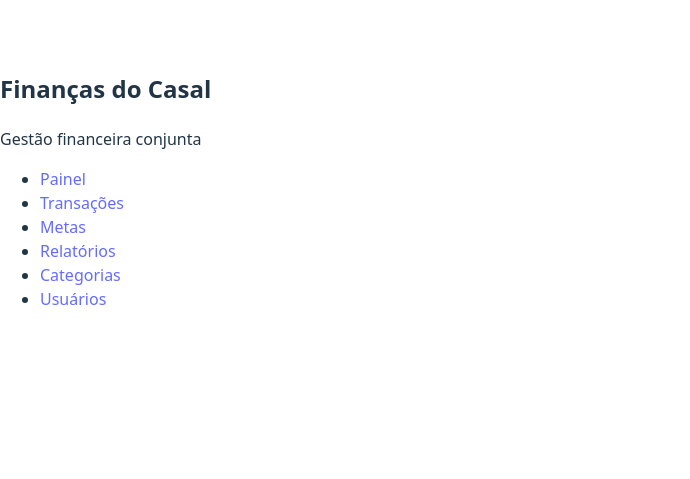
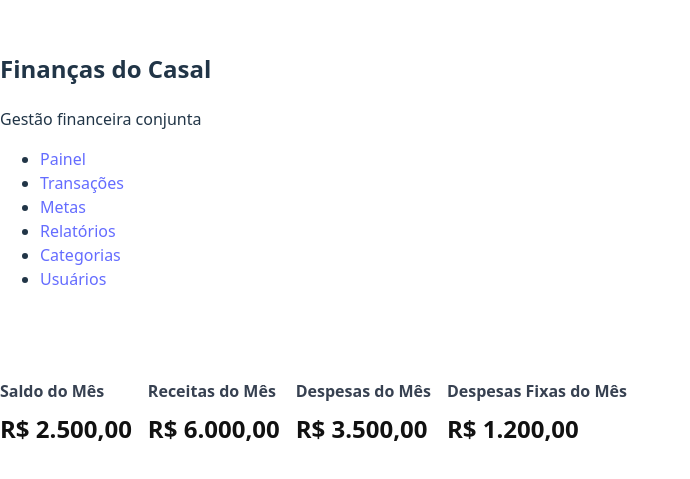
Before and after one commit to maikonsousa/meu-projeto-vite, a React (Vite) app: page / in a window 1280 px wide. Shown: the part 161-640 px from the top of the page, without its empty margins (0-690 px from the left). Built offline with nearby package versions, Linux system fonts and the light colour scheme.

Commit message:
Adiciona cards de resumo financeiro no Painel

```diff
--- a/src/App.jsx
+++ b/src/App.jsx
@@ -43,17 +43,30 @@ const Sidebar = ({ activePage, setActivePage }) => {
 };
 
 // --- Conteúdo de cada página ---
+const summaryData = [
+  { title: 'Saldo do Mês', value: 'R$ 2.500,00' },
+  { title: 'Receitas do Mês', value: 'R$ 6.000,00' },
+  { title: 'Despesas do Mês', value: 'R$ 3.500,00' },
+  { title: 'Despesas Fixas do Mês', value: 'R$ 1.200,00' },
+];
+
+const NeumorphicCard = ({ children, className = '' }) => (
+  <div className={`bg-[#e0e0e0] shadow-[8px_8px_16px_#bebebe,-8px_-8px_16px_#ffffff] p-6 rounded-2xl ${className}`}>
+    {children}
+  </div>
+);
+
 const DashboardPage = () => (
   <div>
     <h2 style={{color: 'white'}}>Bem-vindo ao Painel!</h2>
-    <p style={{color: 'white'}}>Aqui você verá os gráficos e resumos financeiros.</p>
-  </div>
-);
-
-const TransacoesPage = () => (
-  <div>
-    <h2 style={{color: 'white'}}>Página de Transações</h2>
-    <p style={{color: 'white'}}>Aqui você verá suas transações.</p>
+    <div style={{display: 'flex', gap: 16, flexWrap: 'wrap', marginTop: 32}}>
+      {summaryData.map((item, idx) => (
+        <NeumorphicCard key={idx} className="w-64">
+          <div style={{fontWeight: 'bold', color: '#374151', marginBottom: 8}}>{item.title}</div>
+          <div style={{fontSize: 24, fontWeight: 'bold', color: '#111'}}>{item.value}</div>
+        </NeumorphicCard>
+      ))}
+    </div>
   </div>
 );
 
```
